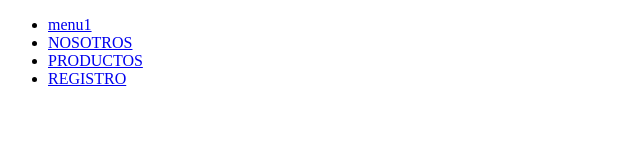
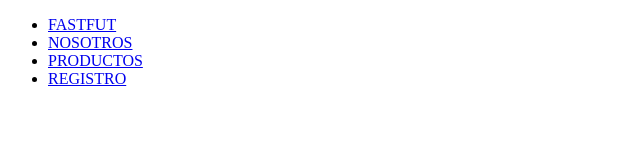
Before and after one commit to Chasi123/Evaluaci-nColaborativa, a plain HTML site: page index.html in a window 1280 px wide. Shown: the full height of the page, 0-640 px from the left. Drawn offline with Linux system fonts and the light colour scheme.

Commit message:
Update index.html

```diff
--- a/index.html
+++ b/index.html
@@ -8,7 +8,7 @@
 <body>
     <nav> <!--para realizar la barra de navegacion-->
         <ul class="nav_links">
-            <li><a href="/index.HTML">menu1</a></li>
+            <li><a href="/index.HTML">FASTFUT</a></li>
             <li><a href="/Taller1-ElectroWare/paginas/nosotros.html">NOSOTROS</a></li>
             <li><a href="#">PRODUCTOS</a></li>
             <li><a href="/Taller1-ElectroWare/paginas/registro.html">REGISTRO</a></li>
```
